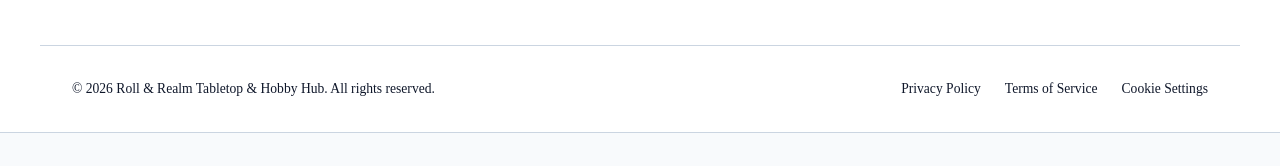
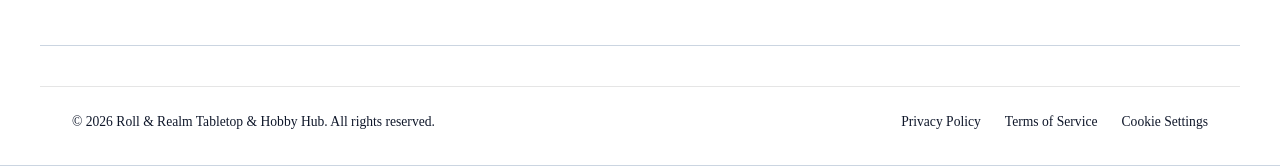
Before and after one commit to blvraghavareddy/Roll-Realm, a plain HTML site: page blog.html in a window 1280 px wide. Shown: the part 3943-4109 px from the top of the page. Before the commit the page ends 4076 px from the top, so only its background shows below. Drawn offline with Linux system fonts and the light colour scheme.

Commit message:
Add files via upload

```diff
--- a/header_footer.css
+++ b/header_footer.css
@@ -452,3 +452,18 @@ header {
   left: auto;
   right: 0;
 }
+.footer-grid {
+  display: grid;
+  grid-template-columns: 1.5fr 1fr 1fr 1fr 1.2fr; /* Brand + 4 link columns */
+  gap: 2rem;
+}
+
+.footer-bottom {
+  margin-top: 2.5rem;
+  padding-top: 1.5rem;
+  border-top: 1px solid rgba(0, 0, 0, 0.1);
+  display: flex;
+  justify-content: space-between;
+  align-items: center;
+  width: 100%;
+}
```
